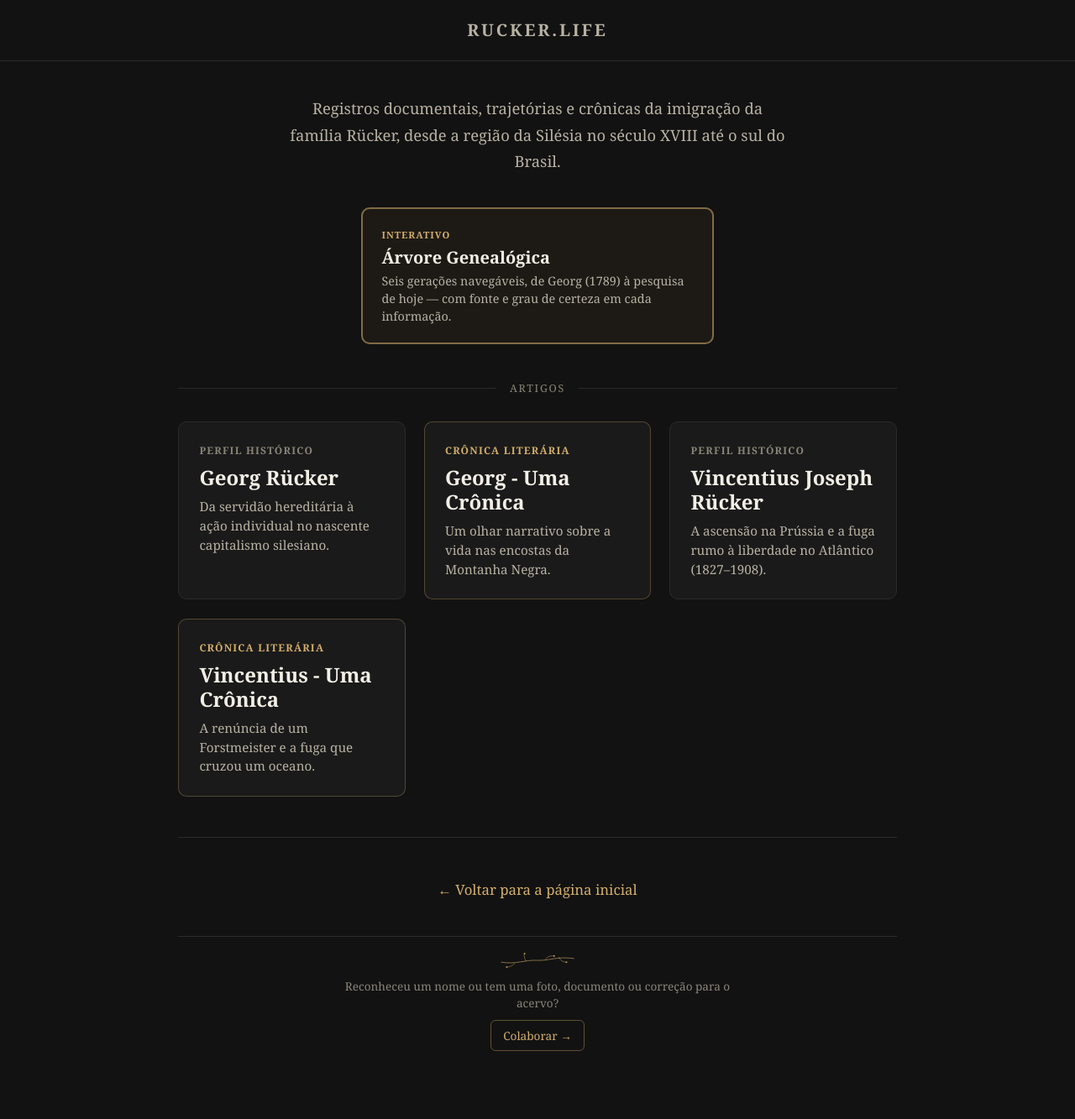
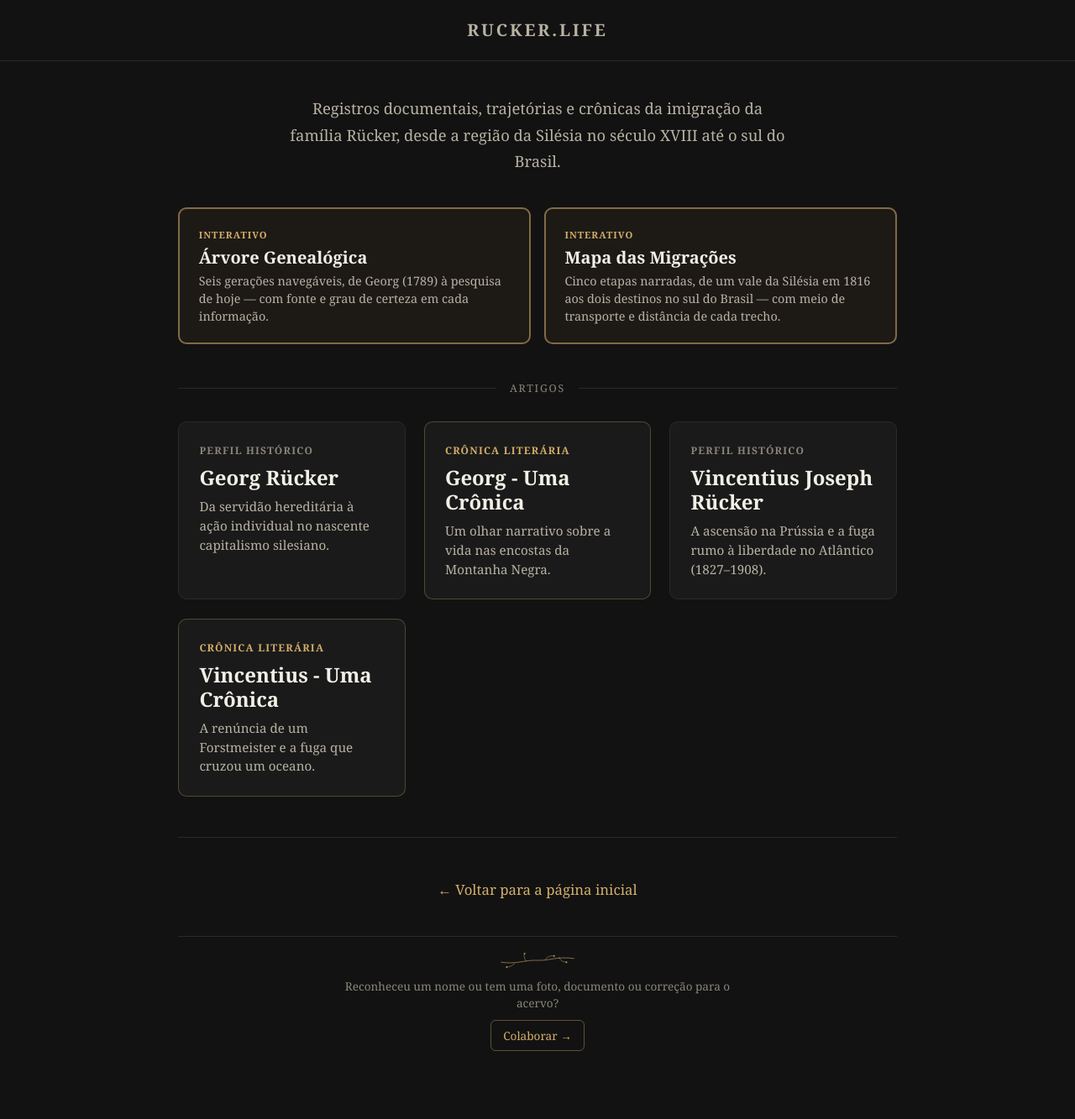
Before and after one commit to frucker-muss/frucker-muss.github.io, a Jekyll site: the page built from familia.html, in a window 1280 px wide. Shown: the whole page at 84% size. Built offline with Jekyll 4.4.1, drawn with Linux system fonts in a browser that asks for light colours.

Commit message:
Update familia.html

```diff
--- a/familia.html
+++ b/familia.html
@@ -43,15 +43,22 @@
 </p>
 
 <!-- ============================================================
-     FERRAMENTA FIXA — Árvore Genealógica.
+     FERRAMENTAS FIXAS — Árvore Genealógica e Mapa das Migrações.
      ============================================================ -->
-<div style="max-width: 420px; margin: 0 auto;">
+<div style="display: grid; grid-template-columns: repeat(auto-fit, minmax(300px, 1fr)); gap: 1rem; max-width: 880px; margin: 0 auto;">
 
   <!-- Cartão: Árvore Genealógica -->
   <a href="{{ '/familia/arvore.html' | relative_url }}" class="card" style="padding: 1.3rem 1.4rem; text-align: left; justify-content: flex-start; border: 2px solid rgba(212, 175, 106, 0.55); background-color: rgba(212, 175, 106, 0.06); min-height: auto;">
     <span style="font-size: 0.7rem; color: #d4af6a; text-transform: uppercase; letter-spacing: 0.09em; margin-bottom: 0.35rem; display: block; font-weight: bold;">Interativo</span>
     <h3 style="margin-bottom: 0.4rem; font-size: 1.25rem; border: none;">Árvore Genealógica</h3>
     <p style="font-size: 0.9rem; line-height: 1.45;">Seis gerações navegáveis, de Georg (1789) à pesquisa de hoje — com fonte e grau de certeza em cada informação.</p>
+  </a>
+
+  <!-- Cartão: Mapa das Migrações -->
+  <a href="{{ '/familia/mapa.html' | relative_url }}" class="card" style="padding: 1.3rem 1.4rem; text-align: left; justify-content: flex-start; border: 2px solid rgba(212, 175, 106, 0.55); background-color: rgba(212, 175, 106, 0.06); min-height: auto;">
+    <span style="font-size: 0.7rem; color: #d4af6a; text-transform: uppercase; letter-spacing: 0.09em; margin-bottom: 0.35rem; display: block; font-weight: bold;">Interativo</span>
+    <h3 style="margin-bottom: 0.4rem; font-size: 1.25rem; border: none;">Mapa das Migrações</h3>
+    <p style="font-size: 0.9rem; line-height: 1.45;">Cinco etapas narradas, de um vale da Silésia em 1816 aos dois destinos no sul do Brasil — com meio de transporte e distância de cada trecho.</p>
   </a>
 
 </div>
```
